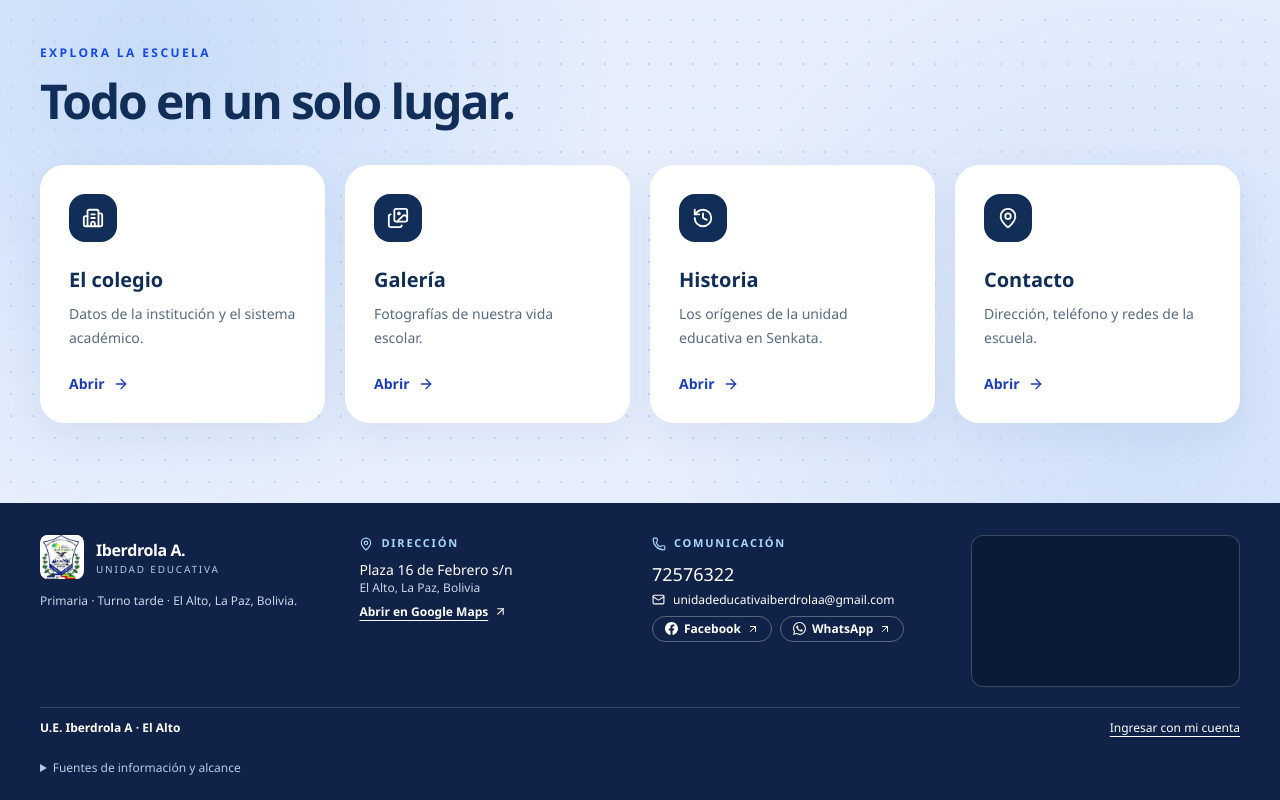
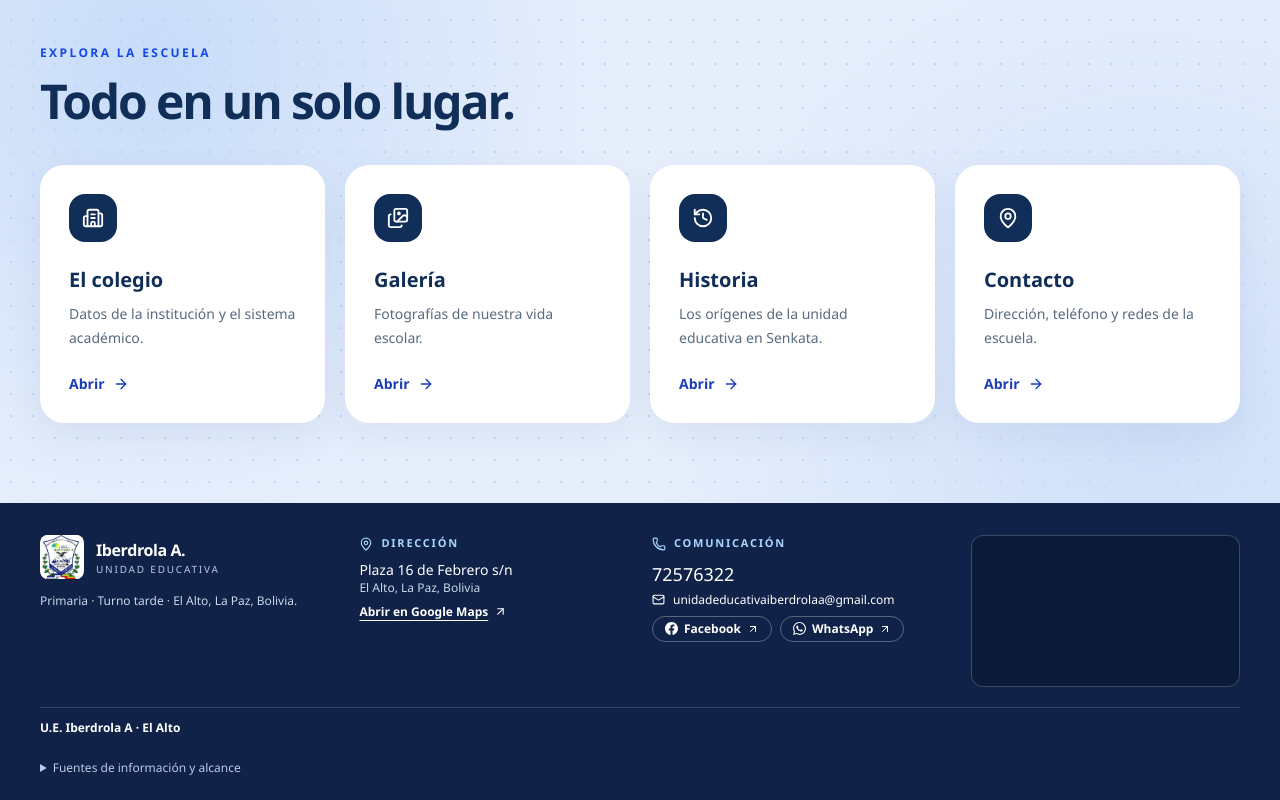
Before and after one commit to Miguelangelapazag/iberdrola, a Next.js app in the folder iberdrola-a/apps/web/: page / in a window 1280 px wide. Shown: the part 916-1716 px from the top of the page. Built offline with nearby package versions, Linux system fonts and the light colour scheme; grey boxes are pictures that could not be loaded.

Commit message:
Quitar enlace del pie de pagina

```diff
--- a/iberdrola-a/apps/web/src/components/public-footer.tsx
+++ b/iberdrola-a/apps/web/src/components/public-footer.tsx
@@ -1,4 +1,3 @@
-import Link from "next/link";
 import { SocialIcon } from "@/components/social-icon";
 import Image from "next/image";
 import { ArrowUpRight, Mail, MapPin, Phone } from "lucide-react";
@@ -101,9 +100,6 @@ export function PublicFooter() {
         </div>
         <div className="mt-5 flex flex-wrap items-center justify-between gap-3 border-t border-white/15 pt-3 text-xs">
           <p className="font-semibold">U.E. Iberdrola A · El Alto</p>
-          <Link href="/login" className="underline underline-offset-4">
-            Ingresar con mi cuenta
-          </Link>
         </div>
         <details className="mt-5 text-xs leading-6 text-[#b9cbe6]">
           <summary className="cursor-pointer font-medium">
```
Also changed, not shown: 1 other file (tests, documents, lock files or other folders).
